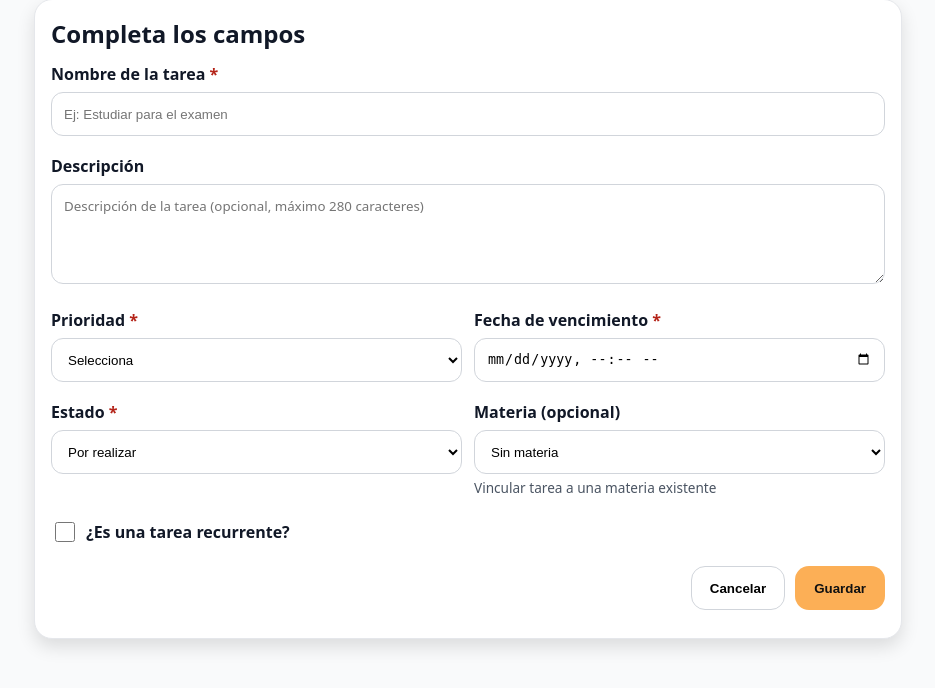
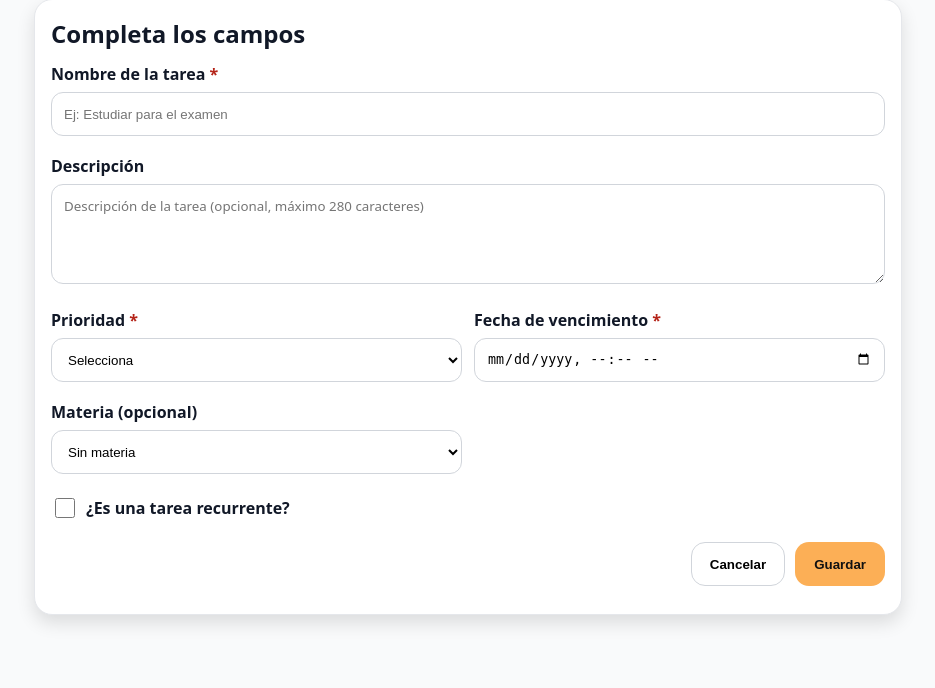
Before and after one commit to Nicolas-Diosa/Los-sin-P.A.P.A, a Django app: template Proyecto/Internal/core/templates/core/crear_tarea.html in a window 1280 px wide. Shown: the part 82-770 px from the top of the page, without its empty margins (172-1107 px from the left). Run offline with Django 5.2, Linux system fonts and the light colour scheme; the template is opened without the code that fills it, so the values that code supplies are empty.

Commit message:
Arreglo varias materias, tareas.estado por defecto: Por realizar

```diff
--- a/Proyecto/Internal/core/Persistencia/DB_manager.py
+++ b/Proyecto/Internal/core/Persistencia/DB_manager.py
@@ -69,6 +69,9 @@ class DB_Manager:
     def get_materias_by_usuario(self, id_usuario):
         return Materia.objects.filter(id_usuario=id_usuario)
 
+    def get_materia_by_id(self, id_materia):
+        return Materia.objects.get(id=id_materia)
+
 
     # -------------------- EVENTOS CALENDARIO --------------------
 
--- a/Proyecto/Internal/core/templates/core/crear_tarea.html
+++ b/Proyecto/Internal/core/templates/core/crear_tarea.html
@@ -99,25 +99,13 @@
       </div>
 
       <div>
-        <label class="label req" for="estado">Estado</label>
-        <select id="estado" name="estado_tarea" class="select" required>
-          <option value="">Selecciona</option>
-          <option value="Por realizar" selected>Por realizar</option>
-          <option value="Realizando">Realizando</option>
-          <option value="Realizada">Realizada</option>
-        </select>
-        <div id="err-estado" class="err" role="alert" aria-live="polite"></div>
-      </div>
-
-      <div>
         <label class="label" for="materia">Materia (opcional)</label>
-        <select id="materia" name="nombre_materia" class="select">
+        <select id="materia" name="id_materia" class="select">
           <option value="">Sin materia</option>
           {% for materia in materias %}
-          <option value="{{ materia.nombre_materia }}">{{ materia.nombre_materia }}</option>
+          <option value="{{ materia.id }}">{{ materia.nombre_materia }}</option>
           {% endfor %}
         </select>
-        <div class="hint">Vincular tarea a una materia existente</div>
       </div>
 
       <div style="grid-column:1/-1">
```
Also changed, not shown: Proyecto/Internal/core/Negocio/tareas.py (+9 -11 lines).
